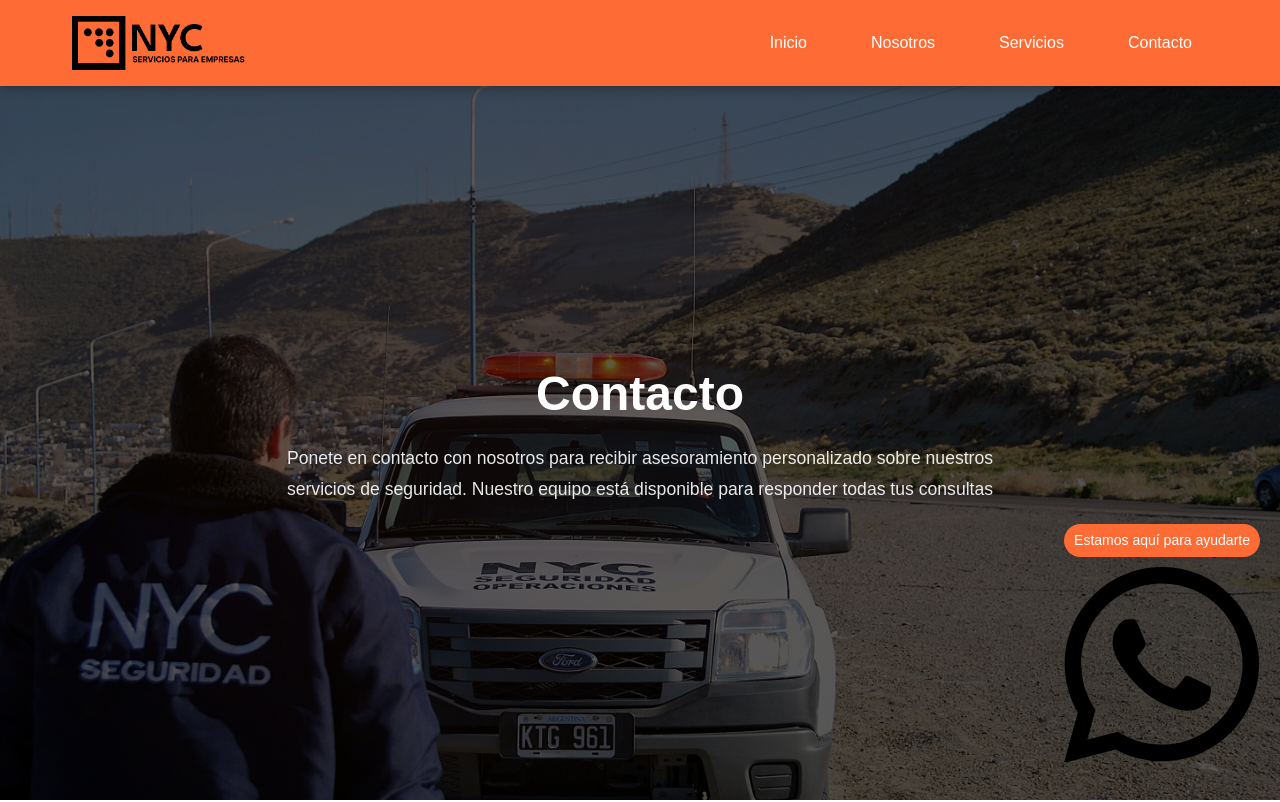
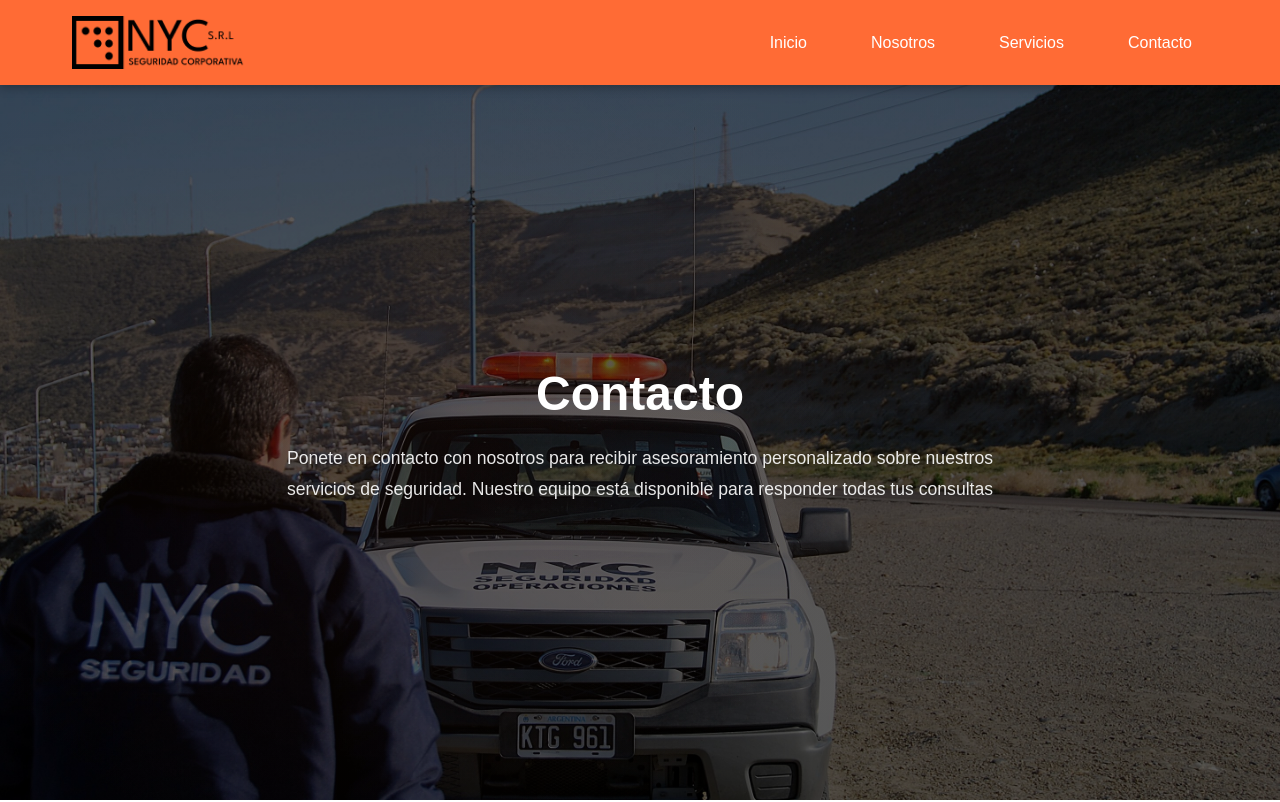
Before and after one commit to clau-devSpace/nycs-seguridad, a React (Vite) app: page /contacto in a window 1280 px wide. Shown: the top 802 px of the page. Built offline with nearby package versions, Linux system fonts and the light colour scheme.

Commit message:
foto totem editada

```diff
--- a/src/components/Navbar.jsx
+++ b/src/components/Navbar.jsx
@@ -2,6 +2,7 @@ import React, { useState, useEffect } from 'react';
 import { Link, useLocation, useNavigate } from 'react-router-dom';
 import Logo from '../assets/images/Group 6.png';
 import Logo2 from '../assets/images/Group 7.png'
+import Logo3 from '../assets/images/Group 21.png';
 import { useNavbar } from '../hooks/useNavbar';
 import './Navbar.css';
 
@@ -85,7 +86,7 @@ const Navbar = () => {
     >
       <div className="nav-container">
         <a href="#" className="logo">
-          <img src={Logo} className='logotipo' alt='logo'/>
+          <img src={Logo3} className='logotipo' alt='logo'/>
         </a>
 
         {/* Hamburger Menu Button */}
--- a/src/components/mapa.jsx
+++ b/src/components/mapa.jsx
@@ -2,8 +2,9 @@ import React from 'react';
 
 const GoogleMapEmbed = () => {
   const mapStyles = {
-    width: '650px',
+    width: '850px',
     height: '400px',
+    borderRadius: '8px',
     border: '0'
   };
 
--- a/src/components/whatsapp.jsx
+++ b/src/components/whatsapp.jsx
@@ -29,7 +29,7 @@ export default function WhatsAppBoton(){
     return(
         <>
         <div style={estilos1}>
-            <p style={estilos3}>Estamos aquí para ayudarte</p>
+           {/*<p style={estilos3}>Estamos aquí para ayudarte</p> */}
            <Whatsapp style={estilos2} />
         </div>
         </>
--- a/src/pages/Home.css
+++ b/src/pages/Home.css
@@ -789,7 +789,7 @@ body {
     }
 
     .swiper {
-        max-width: 300px;
+        max-width: 550px;
         height: 240px;
     }
 
@@ -949,7 +949,7 @@ body {
     }
 
     .swiper {
-        max-width: 280px;
+        max-width: 350px;
         height: 200px;
     }
 
--- a/src/pages/Servicios/Investigación.jsx
+++ b/src/pages/Servicios/Investigación.jsx
@@ -24,7 +24,7 @@ export default function Investigación(){
           <div className="security-container">
             <div className="security-overview-content">
               <div className="security-overview-text">
-                <h2>Investigamos tu caso</h2>
+                <h2>Investigaciones</h2>
                 <p>
                   En NYC contamos con un equipo especializado dedicado a
                   ejecutar investigaciones integrales, abarcando tanto el ámbito
--- a/src/pages/Servicios/SeguridadElectronica.jsx
+++ b/src/pages/Servicios/SeguridadElectronica.jsx
@@ -5,7 +5,7 @@ import Alarma from "../../assets/images/bernard-hermant-Hd0m_5-OyCw-unsplash.jpg
 import Header from "../../components/Header";
 import FotoHeader1 from "../../assets/images/fingerprint-4703841_1920.jpg";
 import FotoHeader2 from "../../assets/images/bernard-hermant-Hd0m_5-OyCw-unsplash.jpg";
-import Totem from "../../assets/images/totem.png";
+import Totem from "../../assets/images/totem3.png"
 import Dron from "../../assets/images/drone-5967868_640.png";
 import AlarmaSeguridad from "../../assets/images/alarma-seguridad.jpg"
 import CtaSection from "../../components/CTA";
```
Also changed, not shown: src/assets/images/Group 21.png (added), src/assets/images/totem3.png (added).
